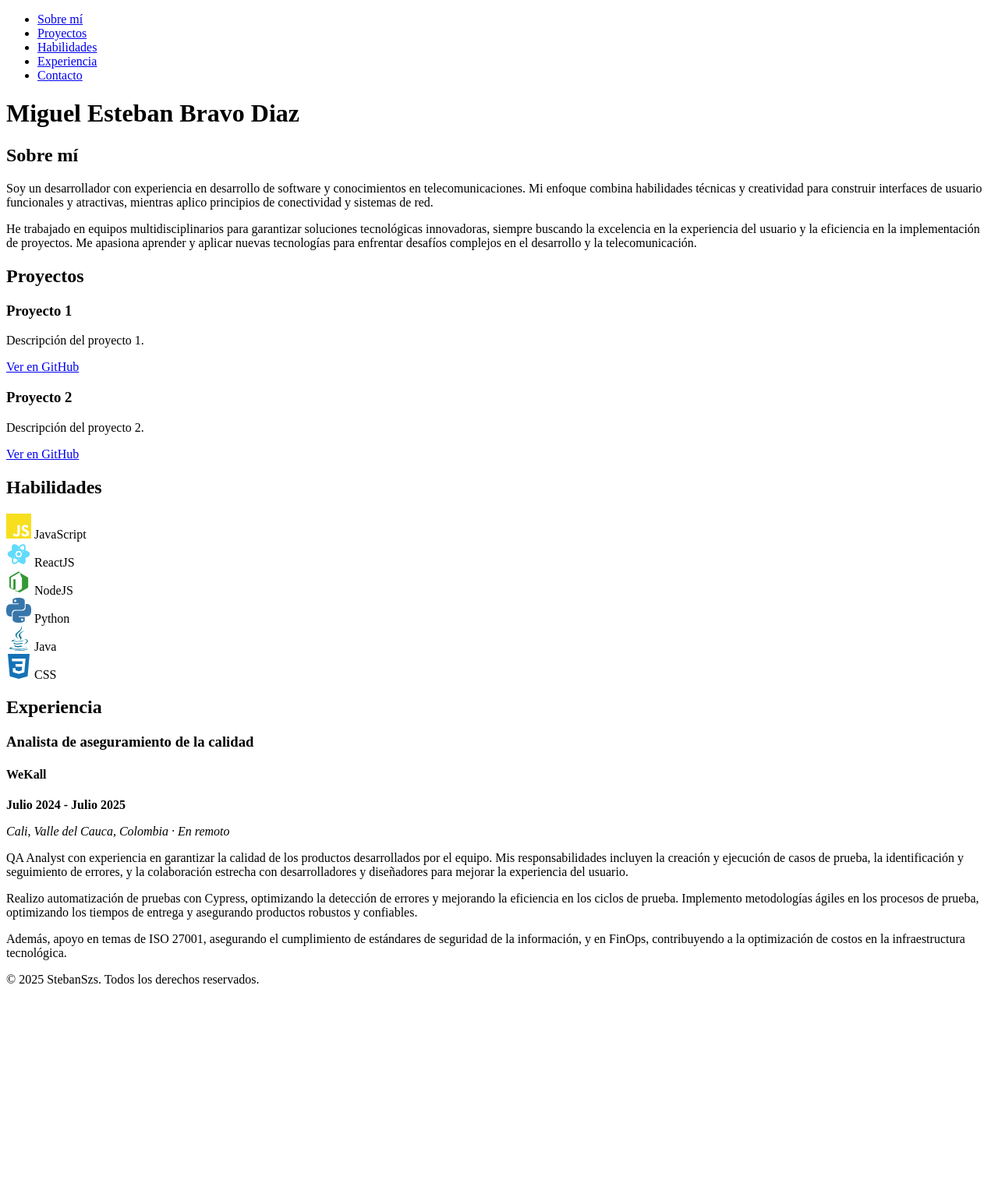
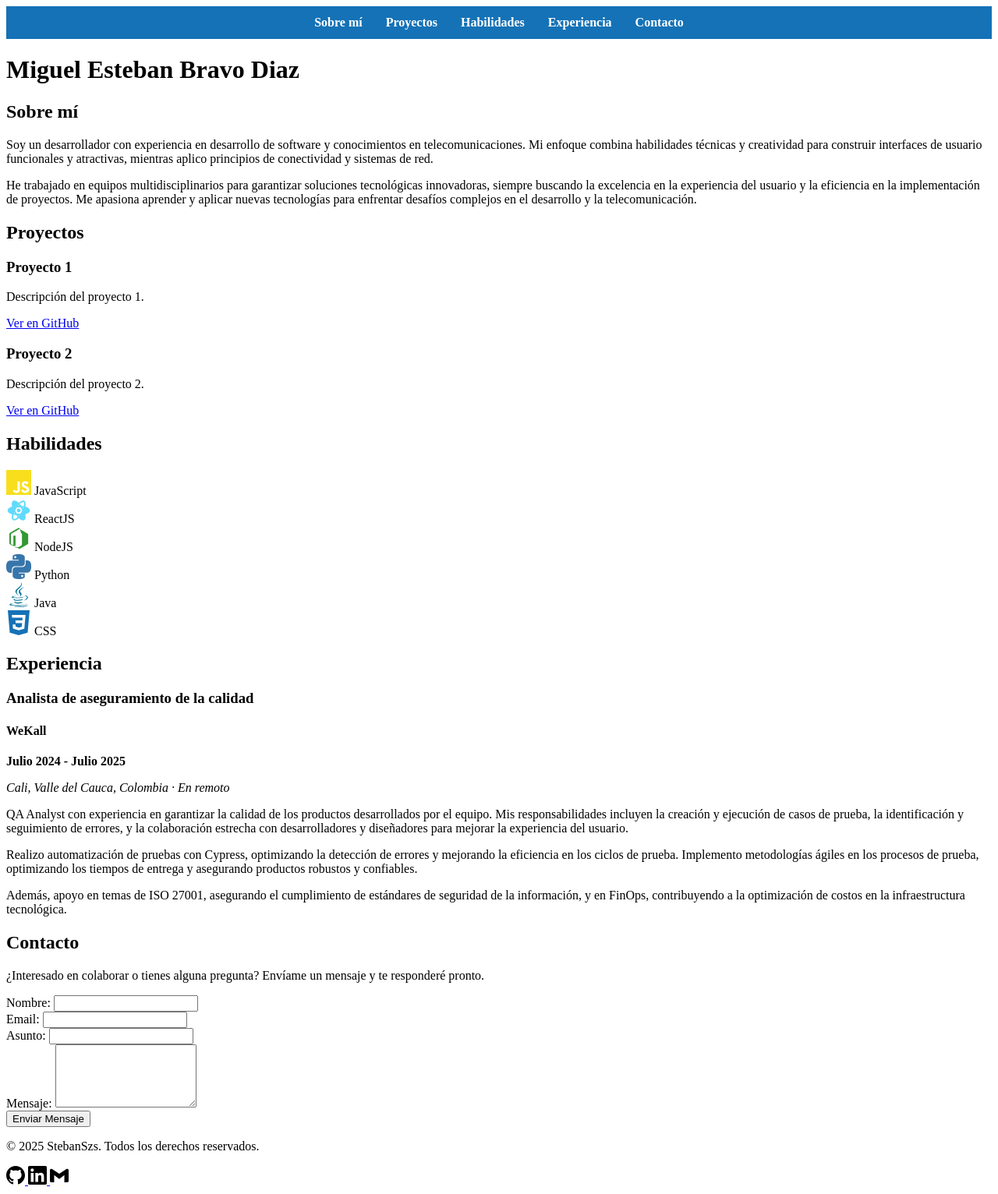
Before and after one commit to StebanSzs/portFolio, a plain HTML site: page index.html in a window 1280 px wide. Shown: the whole page at 78% size. Before the commit the page ends 1282 px from the top, so only its background shows below. Drawn offline with Linux system fonts and the light colour scheme.

Commit message:
Se ha agregado sección de enviar formulario, ademas de iconos de redes sociales en el footer

```diff
--- /dev/null
+++ b/css/style.css
@@ -0,0 +1,26 @@
+nav {
+  background: #1572B6;
+  padding: 12px 0;
+}
+
+nav ul {
+  list-style: none;
+  display: flex;
+  justify-content: center;
+  margin: 0;
+  padding: 0;
+}
+
+nav li {
+  margin: 0 15px;
+}
+
+nav a {
+  color: white;
+  text-decoration: none;
+  font-weight: 600;
+}
+
+nav a:hover {
+  text-decoration: underline;
+}
--- a/index.html
+++ b/index.html
@@ -31,6 +31,9 @@
     <link rel="canonical" href="https://github.com/stebanszs" />
     <meta name="format-detection" content="telephone=no" />
   </head>
+
+    <!-- Linkeados -->
+    <link rel="stylesheet" href="css/style.css" />
   <body>
     <header>
       <nav>
@@ -133,10 +136,53 @@
           </p>
         </div>
       </section>
+
+      <section id="contact">
+        <h2>Contacto</h2>
+        <p>¿Interesado en colaborar o tienes alguna pregunta? Envíame un mensaje y te responderé pronto.</p>
+
+        <form action="mailto:miguelestebanbravodiaz9@gmail.com" method="post" enctype="text/plain" class="contact-form">
+          <div class="form-group">
+            <label for="name">Nombre:</label>
+            <input type="text" id="name" name="name" required>
+          </div>
+
+          <div class="form-group">
+            <label for="email">Email:</label>
+            <input type="email" id="email" name="email" required>
+          </div>
+
+          <div class="form-group">
+            <label for="subject">Asunto:</label>
+            <input type="text" id="subject" name="subject" required>
+          </div>
+
+          <div class="form-group">
+            <label for="message">Mensaje:</label>
+            <textarea id="message" name="message" rows="5" required></textarea>
+          </div>
+
+          <button type="submit">Enviar Mensaje</button>
+        </form>
+
     </main>
 
     <footer>
-      <p>© 2025 StebanSzs. Todos los derechos reservados.</p>
+      <div class="footer-content">
+        <p>© 2025 StebanSzs. Todos los derechos reservados.</p>
+        <div class="social-links">
+          <a href="https://github.com/stebanszs" target="_blank" aria-label="GitHub">
+            <img src="images/github.svg" alt="GitHub" width="24" height="24">
+          </a>
+          <a href="https://linkedin.com/in/stebanszs" target="_blank" aria-label="LinkedIn">
+            <img src="images/linkedin.svg" alt="LinkedIn" width="24" height="24">
+          </a>
+          <a href="mailto:miguelestebanbravodiaz9@gmail.com" aria-label="Email">
+            <img src="images/email.svg" alt="Email" width="24" height="24">
+          </a>
+        </div>
+      </div>
+      </style>
     </footer>
   </body>
 </html>
```
Also changed, not shown: images/email.svg (added), images/github.svg (added), images/linkedin.svg (added).
